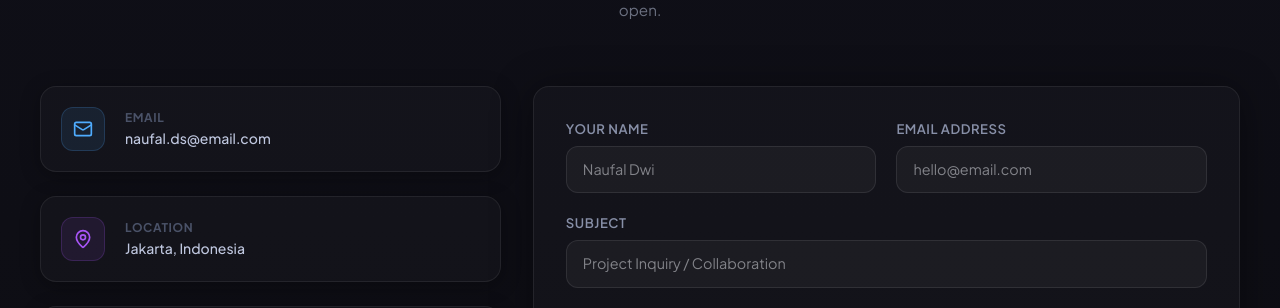
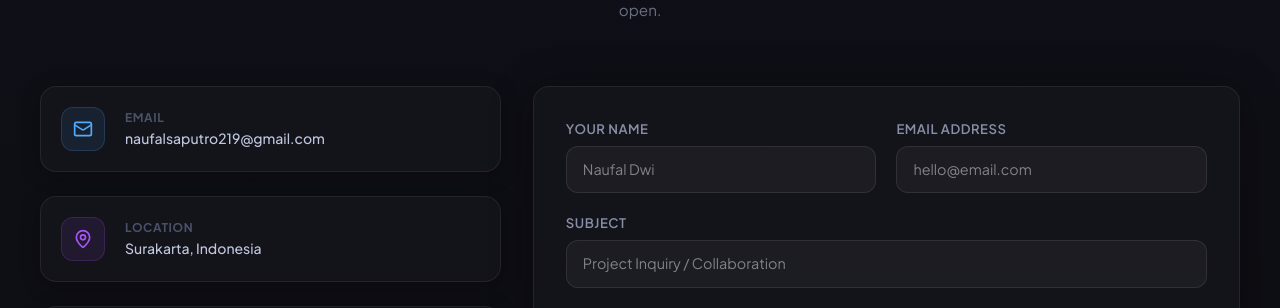
Before and after one commit to NaufalDsp/portoflio-nds, a React (Vite) app: page / in a window 1280 px wide. Shown: the part 2936-3244 px from the top of the page. Built offline with nearby package versions, Linux system fonts and the light colour scheme.

Commit message:
fix: update contact details with correct email and location

```diff
--- a/src/app/components/Contact.tsx
+++ b/src/app/components/Contact.tsx
@@ -16,13 +16,13 @@ const contactDetails = [
   {
     icon: Mail,
     label: "Email",
-    value: "naufal.ds@email.com",
+    value: "naufalsaputro219@gmail.com",
     color: "#4FACFE",
   },
   {
     icon: MapPin,
     label: "Location",
-    value: "Jakarta, Indonesia",
+    value: "Surakarta, Indonesia",
     color: "#A855F7",
   },
   {
```
